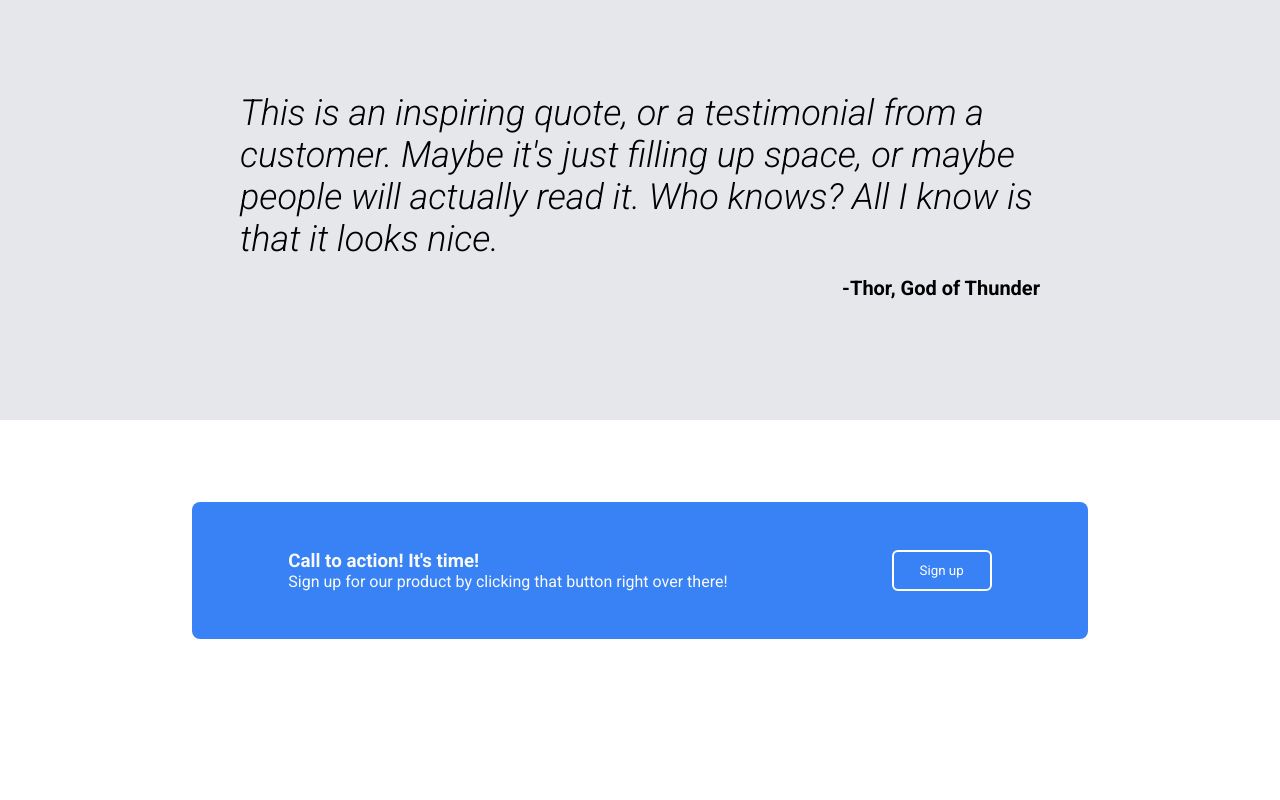
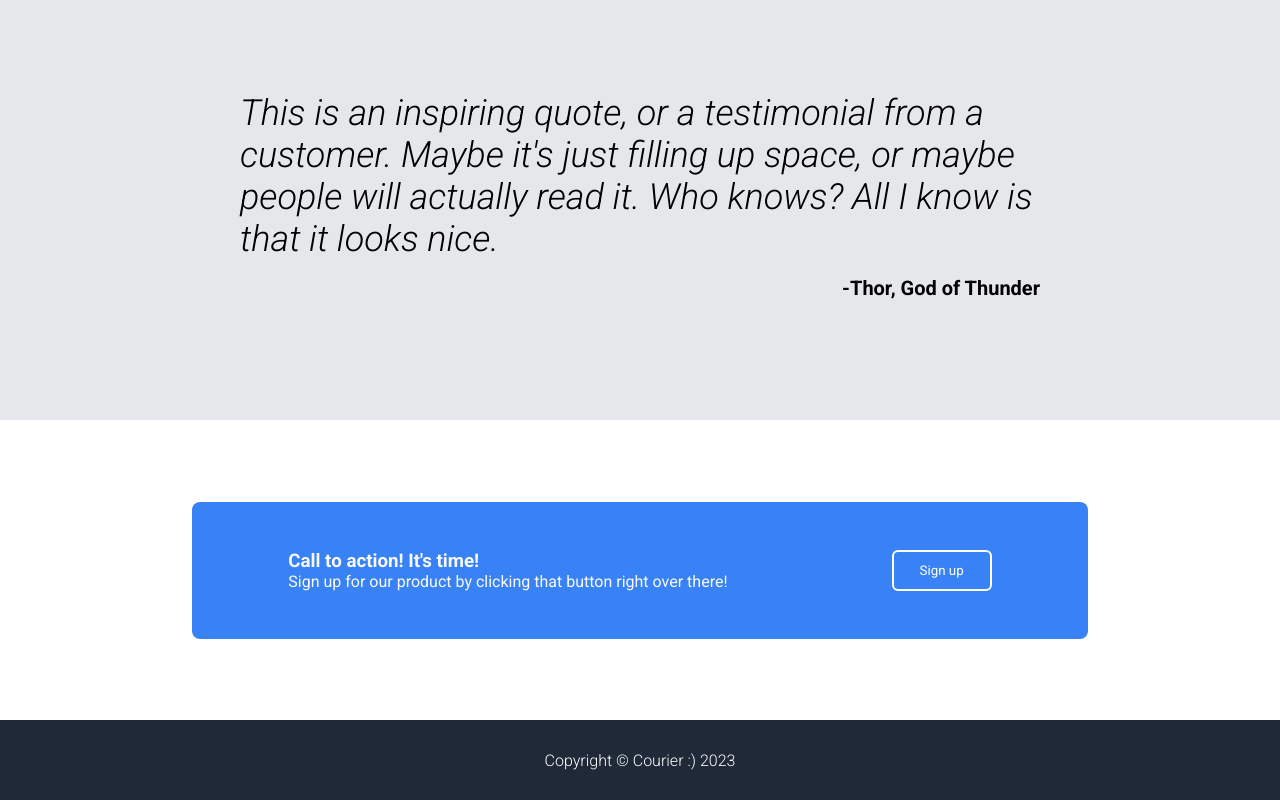
Before and after one commit to CourierID/landing-page, a plain HTML site: page index.html in a window 1280 px wide. Shown: the part 1001-1801 px from the top of the page. Before the commit the page ends 1721 px from the top, so only its background shows below. Drawn offline with Linux system fonts and the light colour scheme.

Commit message:
Finish footer

```diff
--- a/index.html
+++ b/index.html
@@ -64,7 +64,7 @@
             </div>
         </div>
         <div class="footer">
-
+            <p>Copyright © Courier :) 2023</p>
         </div>
     </body>
 </html>
--- a/styles.css
+++ b/styles.css
@@ -136,3 +136,16 @@ a {
     text-decoration: none;
     border-radius: 6px;
 }
+
+.footer {
+    background-color: #1F2937;
+    height: 80px;
+    display: flex;
+    justify-content: center;
+    align-items: center;
+}
+
+.footer > p {
+    color: white;
+    font-weight: 300;
+}
```
